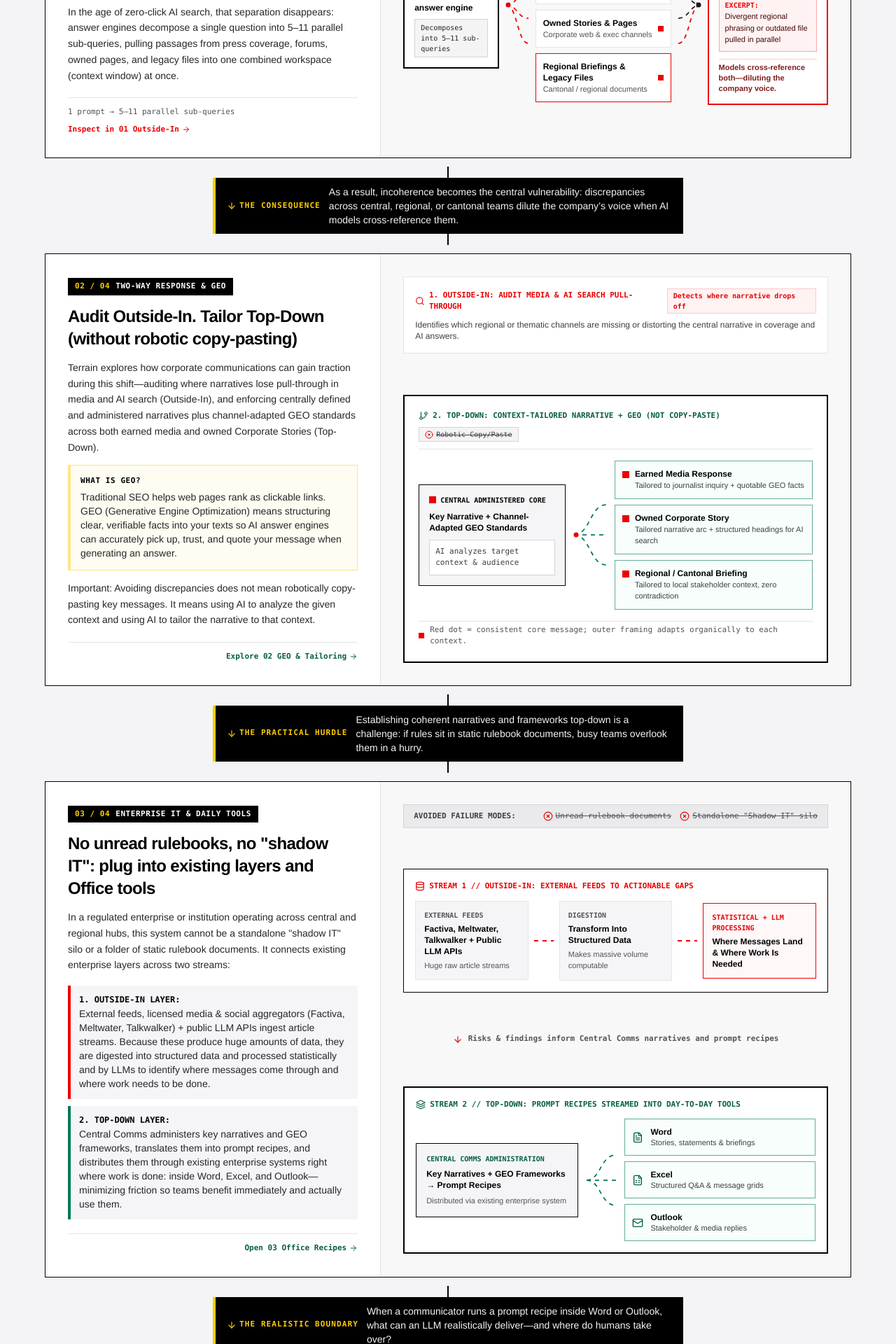
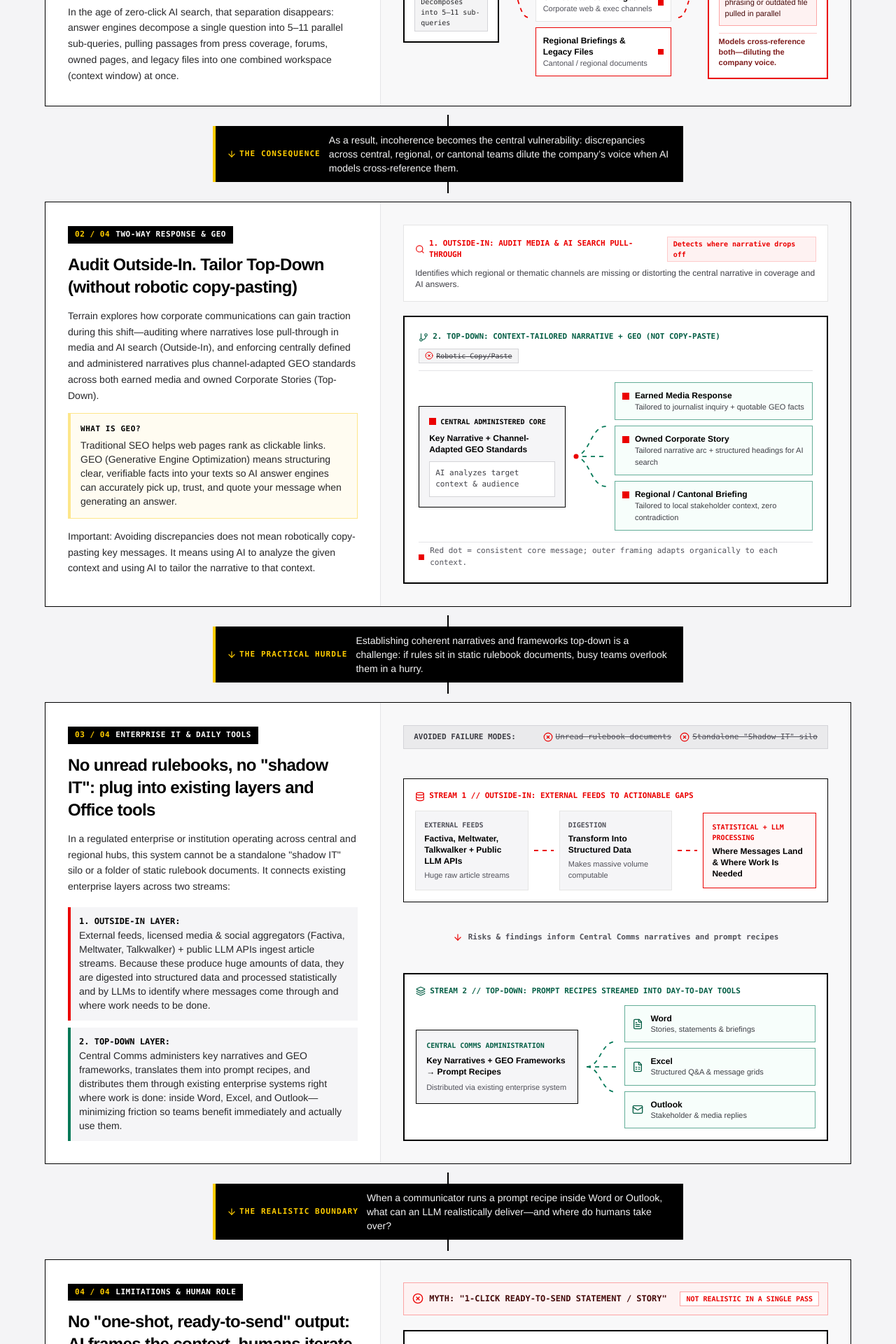
Before and after one commit to Flx-xlF/strategic-analysis-app-case-study, a React (Vite) app: page / in a window 1280 px wide. Shown: the part 440-2360 px from the top of the page at 70% size. Built offline with nearby package versions, Linux system fonts and the light colour scheme.

Commit message:
refactor(overview): simplify concept flow cards by removing inline card links

```diff
--- a/src/components/overview/ConceptFlowView.tsx
+++ b/src/components/overview/ConceptFlowView.tsx
@@ -102,18 +102,6 @@ export const ConceptFlowView: React.FC<Props> = ({
                 ? 'In the age of zero-click AI search, that separation disappears: answer engines decompose a single question into 5–11 parallel sub-queries, pulling passages from press coverage, forums, owned pages, and legacy files into one combined workspace (context window) at once.'
                 : 'Im Zeitalter der Zero-Click-KI-Suche verschwindet diese Trennung: Antwortmaschinen zerlegen eine einzige Frage in 5 bis 11 parallele Teilabfragen und ziehen Passagen aus Presseberichten, Foren, eigenen Seiten und Altdateien gleichzeitig in ein einziges Arbeitsfenster (Context Window).'}
             </p>
-          </div>
-
-          <div className="pt-3 border-t border-zinc-200 flex flex-wrap items-center justify-between gap-2 text-[11px] font-mono text-zinc-600">
-            <span>{isEn ? '1 prompt → 5–11 parallel sub-queries' : '1 Frage → 5–11 parallele Teilabfragen'}</span>
-            <button
-              type="button"
-              onClick={() => onEnterWorkspace('cockpit')}
-              className="text-sbb-red font-bold hover:underline flex items-center gap-1 cursor-pointer"
-            >
-              <span>{isEn ? 'Inspect in 01 Outside-In' : 'In 01 Outside-In ansehen'}</span>
-              <ArrowRight className="w-3 h-3" />
-            </button>
           </div>
         </div>
 
@@ -318,17 +306,6 @@ export const ConceptFlowView: React.FC<Props> = ({
                 : 'Wichtig dabei: Widersprüche zu vermeiden heisst nicht, Kernbotschaften stur per Copy-Paste zu kopieren. Es bedeutet, den jeweiligen Kontext per KI zu analysieren und das Narrativ passgenau auf diesen Kontext zuzuschneiden.'}
             </p>
           </div>
-
-          <div className="pt-3 border-t border-zinc-200 flex items-center justify-end text-[11px] font-mono">
-            <button
-              type="button"
-              onClick={() => onEnterWorkspace('geo')}
-              className="text-emerald-800 font-bold hover:underline flex items-center gap-1 cursor-pointer"
-            >
-              <span>{isEn ? 'Explore 02 GEO & Tailoring' : '02 GEO & Anpassung ansehen'}</span>
-              <ArrowRight className="w-3 h-3" />
-            </button>
-          </div>
         </div>
 
         {/* Right: Animated Illustration 02 (7 cols) */}
@@ -514,17 +491,6 @@ export const ConceptFlowView: React.FC<Props> = ({
                   : 'Die zentrale Kommunikation verwaltet Kern-Narrative und GEO-Frameworks, übersetzt sie in Prompt-Rezepte und verteilt sie über bestehende Systeme direkt dorthin, wo gearbeitet wird: in Word, Excel und Outlook – mit minimaler Reibung und sofortigem Nutzen.'}
               </div>
             </div>
-          </div>
-
-          <div className="pt-3 border-t border-zinc-200 flex items-center justify-end text-[11px] font-mono">
-            <button
-              type="button"
-              onClick={() => onEnterWorkspace('trending')}
-              className="text-emerald-800 font-bold hover:underline flex items-center gap-1 cursor-pointer"
-            >
-              <span>{isEn ? 'Open 03 Office Recipes' : '03 Office-Rezepte öffnen'}</span>
-              <ArrowRight className="w-3 h-3" />
-            </button>
           </div>
         </div>
 
@@ -768,17 +734,6 @@ export const ConceptFlowView: React.FC<Props> = ({
                 : '…damit menschliche Kommunikatoren den finalen Text mit vollem Kontext ausarbeiten können.'}
             </p>
           </div>
-
-          <div className="pt-3 border-t border-zinc-200 flex items-center justify-end text-[11px] font-mono">
-            <button
-              type="button"
-              onClick={() => onEnterWorkspace('trending')}
-              className="text-sbb-red font-bold hover:underline flex items-center gap-1 cursor-pointer"
-            >
-              <span>{isEn ? 'See Human Iteration in 03' : 'Menschliche Iteration in 03 ansehen'}</span>
-              <ArrowRight className="w-3 h-3" />
-            </button>
-          </div>
         </div>
 
         {/* Right: Animated Illustration 04 (7 cols) */}
```
